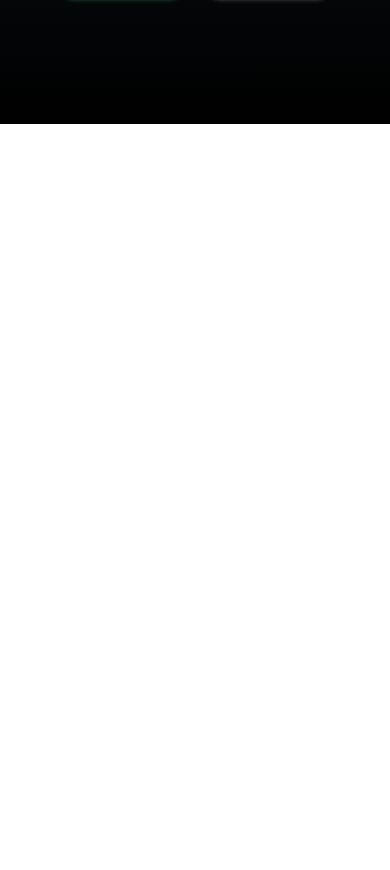
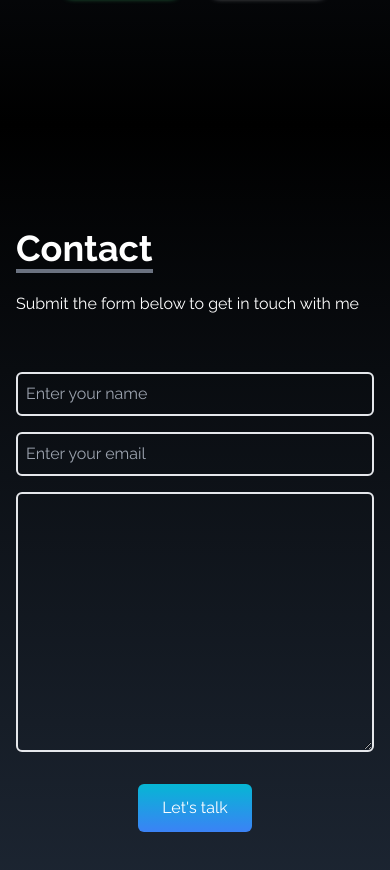
Before and after one commit to Lucas-Alipio/Portfolio, a React (Create React App) app: page / in a window 390 px wide. Shown: the part 3674-4544 px from the top of the page. Before the commit the page ends 3798 px from the top, so only its background shows below. Built offline with nearby package versions, Linux system fonts and the light colour scheme; the HTML template or start-up script is replaced by a standard one.

Commit message:
:sparkles: feat: contact section

```diff
--- a/src/App.js
+++ b/src/App.js
@@ -1,4 +1,5 @@
 import About from "./components/About";
+import Contact from "./components/Contact";
 import Experience from "./components/Experience";
 import Home from "./components/Home";
 import NavBar from "./components/NavBar";
@@ -13,6 +14,7 @@
       <About />
       <Projects />
       <Experience />
+      <Contact  />
       <SocialLinks />
     </div>
   );
--- /dev/null
+++ b/src/components/Contact.jsx
@@ -0,0 +1,54 @@
+import React from "react";
+
+const Contact = () => {
+  return (
+    <div
+      name="contact"
+      className="w-full h-screen bg-gradient-to-b from-black to-gray-800 p4 text-white "
+    >
+      <div className="flex flex-col p-4 justify-center max-w-screen-lg mx-auto h-full">
+        <div className="pb-8">
+          <p className="text-4xl font-bold inline border-b-4 border-gray-500">
+            Contact
+          </p>
+          <p className="py-6">Submit the form below to get in touch with me</p>
+        </div>
+
+        <div className="flex justify-center items-center">
+          <form
+            action="https://getform.io/f/34acf517-4d27-4313-a0dc-e98a8ad1b9e9"
+            method="POST"
+            className="flex flex-col w-full md:w-1/2"
+          >
+            <input
+              type="text"
+              name="name"
+              placeholder="Enter your name"
+              className="p-2 bg-transparent border-2 rounded-md text-white focus:outline-none"
+            />
+            <input
+              type="text"
+              name="email"
+              placeholder="Enter your email"
+              className="my-4 p-2 bg-transparent border-2 rounded-md text-white focus:outline-none"
+            />
+            <textarea
+              name="message"
+              rows="10"
+              className="p-2 bg-transparent border-2 rounded-md text-white focus:outline-none"
+            ></textarea>
+
+            <button
+              className="text-white bg-gradient-to-b from-cyan-500 to-blue-500 px-6 py-3 my-8 mx-auto
+            flex items-center rounded-md hover:scale-110 duration-300"
+            >
+              Let's talk
+            </button>
+          </form>
+        </div>
+      </div>
+    </div>
+  );
+};
+
+export default Contact;
--- a/src/components/NavBar.jsx
+++ b/src/components/NavBar.jsx
@@ -18,7 +18,7 @@
     },
     {
       id: 4,
-      link: "skills",
+      link: "experience",
     },
     {
       id: 5,
```
